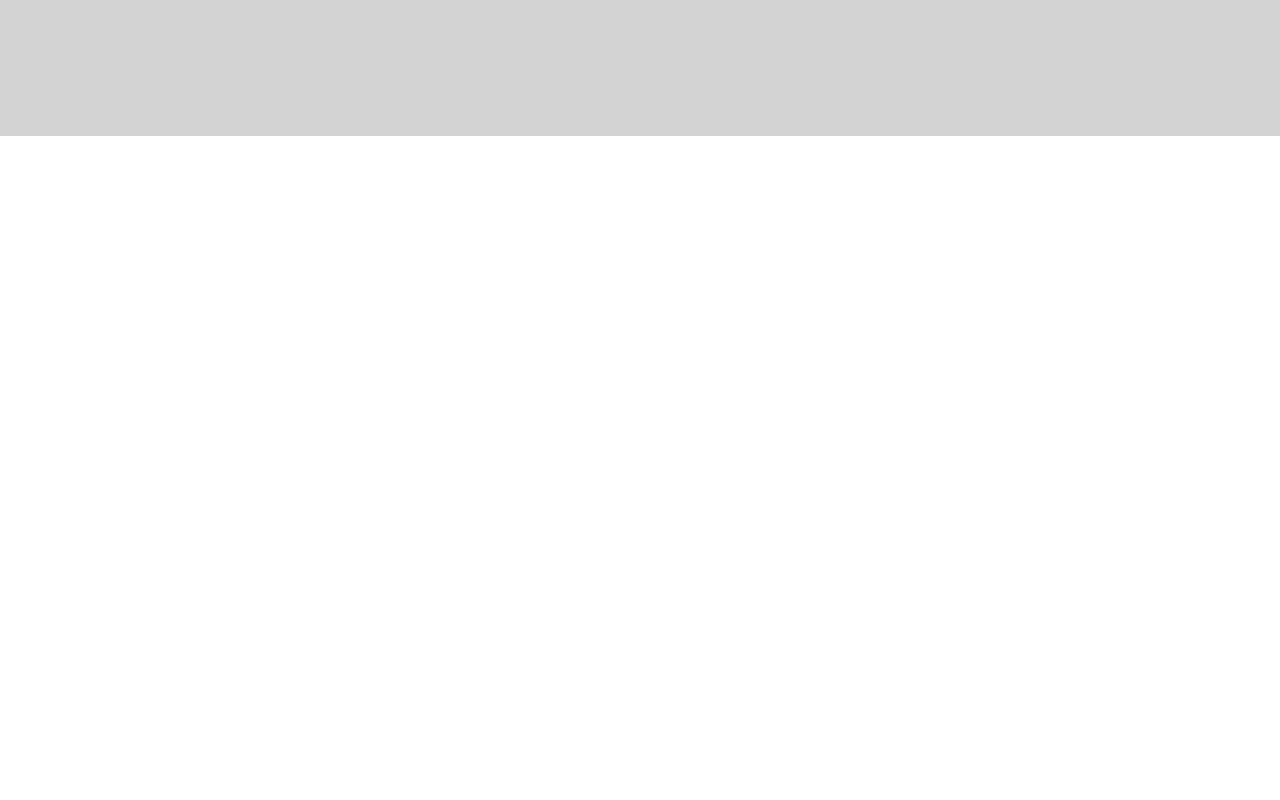
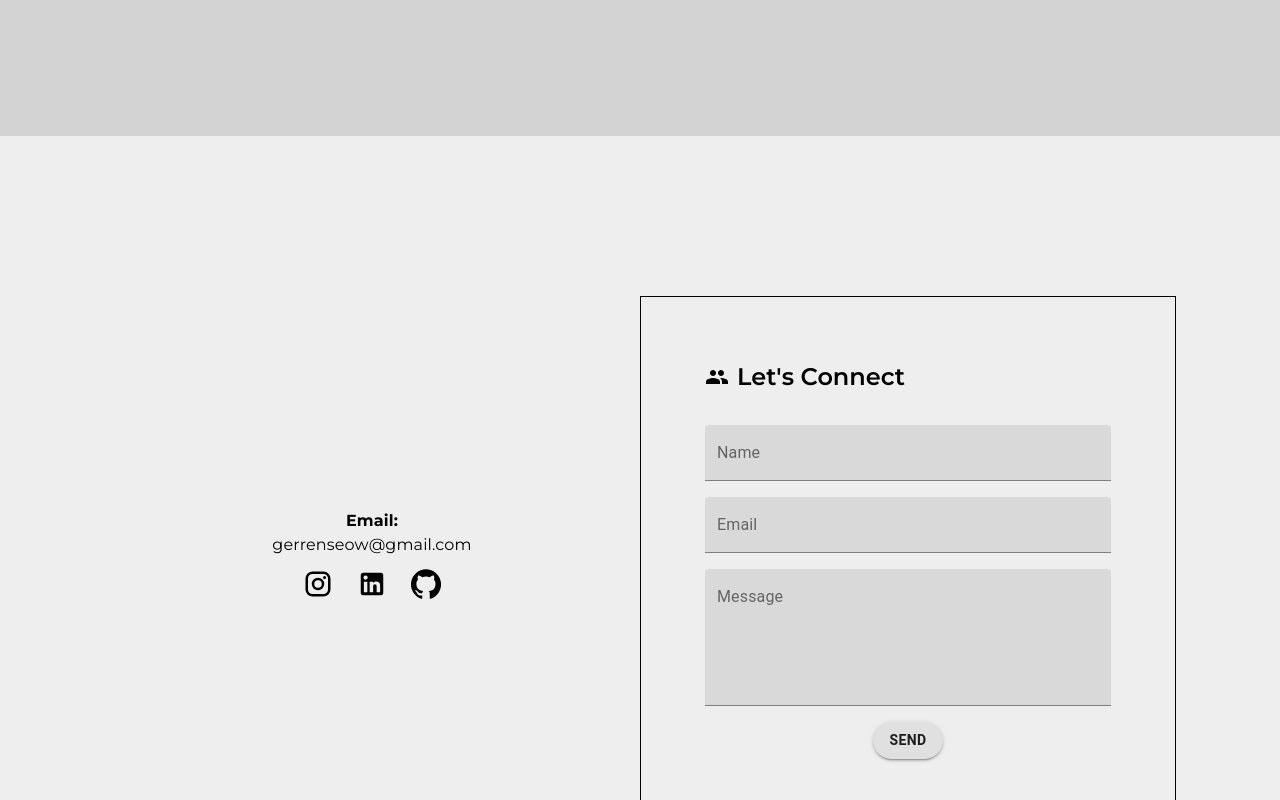
Before and after one commit to jerrenss/personal-website, a React (Create React App) app: page / in a window 1280 px wide. Shown: the part 2332-3132 px from the top of the page. Before the commit the page ends 2468 px from the top, so only its background shows below. Built offline with nearby package versions, Linux system fonts and the light colour scheme.

Commit message:
Added Contact Section

```diff
--- a/package.json
+++ b/package.json
@@ -9,6 +9,7 @@
     "@testing-library/react": "^9.3.2",
     "@testing-library/user-event": "^7.1.2",
     "fontsource-roboto": "^2.1.4",
+    "prop-types": "^15.7.2",
     "react": "^16.13.1",
     "react-dom": "^16.13.1",
     "react-scripts": "3.4.1"
--- a/src/components/JobCard.js
+++ b/src/components/JobCard.js
@@ -2,6 +2,7 @@ import React from 'react'
 import makeStyles from '@material-ui/core/styles/makeStyles'
 import { Box, Typography, Button } from '@material-ui/core'
 import { FONTS, PALETTE } from '../utils/const'
+import PropTypes from 'prop-types'
 
 const defaultText = {
   fontFamily: FONTS.montserrat,
@@ -37,6 +38,11 @@ const useStyles = makeStyles((theme) => ({
 }))
 
 const JobCard = (props) => {
+  JobCard.propTypes = {
+    image: PropTypes.string,
+    alt: PropTypes.string,
+    role: PropTypes.string,
+  }
   const { image, alt, role } = props
   const classes = useStyles()
 
--- /dev/null
+++ b/src/views/Home/Contact.js
@@ -0,0 +1,129 @@
+import React from 'react'
+import makeStyles from '@material-ui/core/styles/makeStyles'
+import {
+  Box,
+  Grid,
+  Container,
+  Typography,
+  IconButton,
+  TextField,
+  Button,
+} from '@material-ui/core'
+import { FONTS, PALETTE } from '../../utils/const'
+import InstagramIcon from '@material-ui/icons/Instagram'
+import LinkedInIcon from '@material-ui/icons/LinkedIn'
+import GitHubIcon from '@material-ui/icons/GitHub'
+import PeopleIcon from '@material-ui/icons/People'
+
+const defaultText = {
+  fontFamily: FONTS.montserrat,
+  color: PALETTE.text.primary,
+}
+
+const useStyles = makeStyles((theme) => ({
+  root: {
+    display: 'flex',
+    alignItems: 'center',
+    justifyContent: 'center',
+    padding: theme.spacing(20, 10),
+    backgroundColor: PALETTE.background.primary,
+    '& .MuiTypography-root': {
+      ...defaultText,
+    },
+  },
+  personalDetailsWrapper: {
+    display: 'flex',
+    flexDirection: 'column',
+    alignItems: 'center',
+    justifyContent: 'center',
+    '& .MuiSvgIcon-root': {
+      color: PALETTE.text.primary,
+      height: 30,
+      width: 30,
+    },
+  },
+  emailLabel: {
+    fontWeight: 700,
+  },
+  title: {
+    display: 'flex',
+    alignItems: 'center',
+    marginBottom: theme.spacing(2),
+    '& .MuiTypography-h5': {
+      fontWeight: '600',
+      marginLeft: theme.spacing(1),
+    },
+  },
+  formWrapper: {
+    padding: theme.spacing(8),
+    border: 'solid',
+    borderWidth: 'thin',
+    textAlign: 'center',
+  },
+  fields: {
+    display: 'flex',
+    flexDirection: 'column',
+    '& .MuiTextField-root': {
+      marginTop: theme.spacing(2),
+    },
+  },
+  messageField: {
+    '& .MuiInputBase-input': {
+      minHeight: 100,
+    },
+  },
+  button: {
+    marginTop: theme.spacing(2),
+    borderRadius: 20,
+    fontWeight: 600,
+  },
+}))
+
+const Contact = (props) => {
+  const classes = useStyles()
+
+  return (
+    <Box className={classes.root}>
+      <Container>
+        <Grid container>
+          <Grid item xs={6} className={classes.personalDetailsWrapper}>
+            <Typography className={classes.emailLabel}>Email:</Typography>
+            <Typography>gerrenseow@gmail.com</Typography>
+            <Box>
+              <IconButton>
+                <InstagramIcon />
+              </IconButton>
+              <IconButton>
+                <LinkedInIcon />
+              </IconButton>
+              <IconButton>
+                <GitHubIcon />
+              </IconButton>
+            </Box>
+          </Grid>
+          <Grid item xs={6} className={classes.formWrapper}>
+            <Box className={classes.title}>
+              <PeopleIcon />
+              <Typography variant="h5">Let's Connect</Typography>
+            </Box>
+            <Box className={classes.fields}>
+              <TextField variant="filled" label="Name" />
+              <TextField variant="filled" label="Email" />
+              <TextField
+                variant="filled"
+                label="Message"
+                multiline
+                className={classes.messageField}
+              />
+            </Box>
+            <Button variant="contained" className={classes.button}>
+              Send
+            </Button>
+          </Grid>
+        </Grid>
+      </Container>
+    </Box>
+  )
+}
+
+export default Contact
--- a/src/views/Home/index.js
+++ b/src/views/Home/index.js
@@ -4,6 +4,7 @@ import { Box, Container, Paper } from '@material-ui/core'
 import Text from './Text'
 import About from './About'
 import Experience from './Experience'
+import Contact from './Contact'
 
 const useStyles = makeStyles((theme) => ({
   root: {},
@@ -37,6 +38,7 @@ const Home = (props) => {
       {/* Home Experience Section */}
       <Experience />
       {/* Home Contact Section */}
+      <Contact />
     </Box>
   )
 }
```
